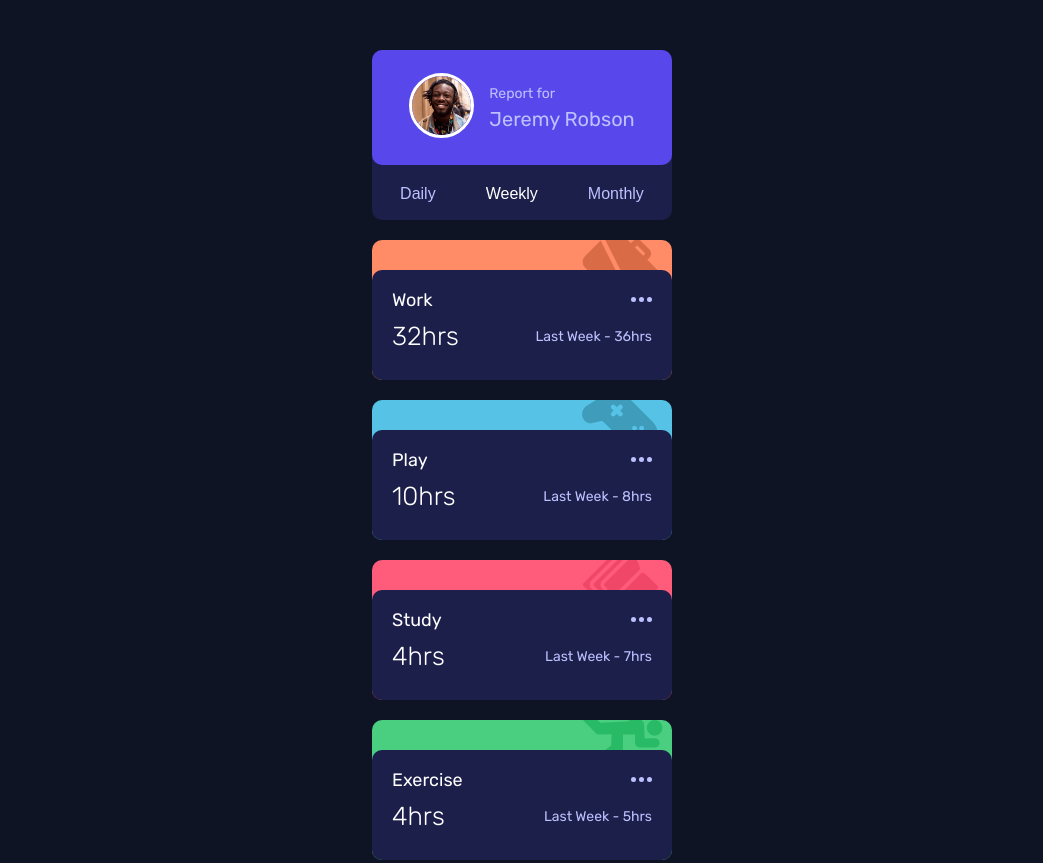
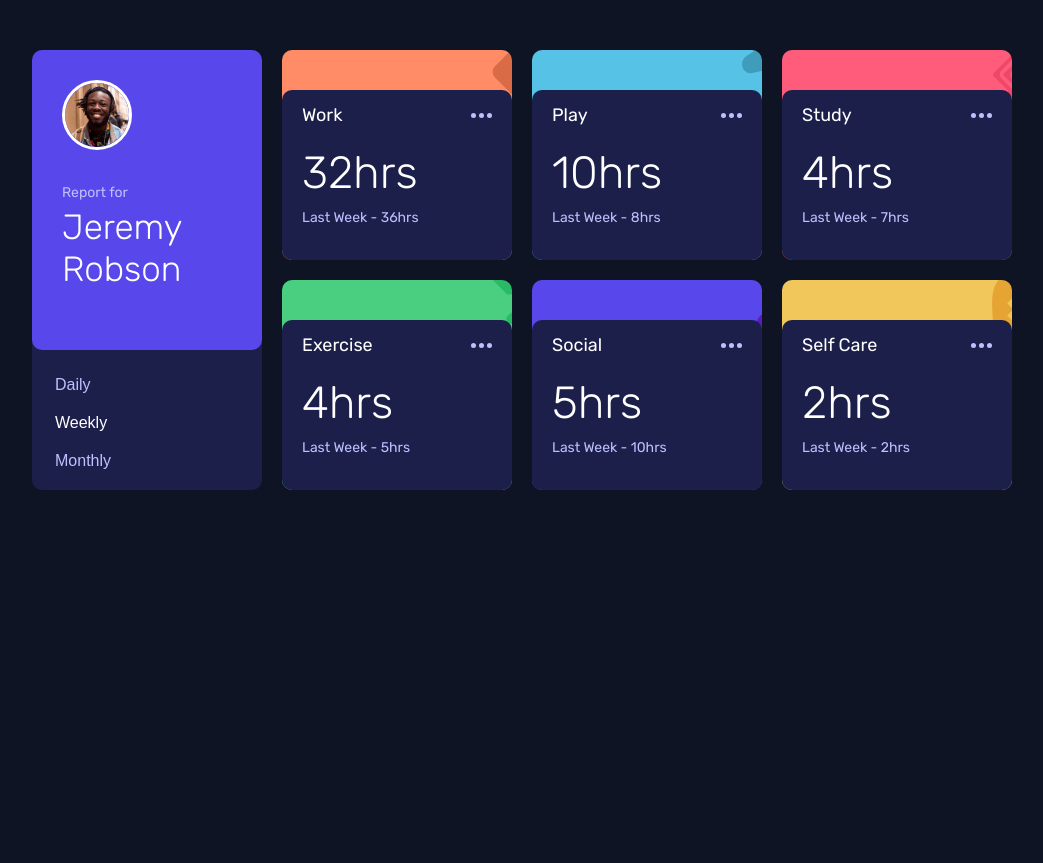
Before and after one commit to MARYAMTEE/time-tracking-dashboard, a plain HTML site: page index.html in a window 1280 px wide. Shown: the top 863 px of the page, without its empty margins (118-1161 px from the left). Drawn offline with Linux system fonts and the light colour scheme.

Commit message:
update responsive design

```diff
--- a/style.css
+++ b/style.css
@@ -23,12 +23,12 @@ body{
     font-family: "Rubik", sans-serif;
     color: var(--light-lilac);
     font-weight: 400;
-     margin: 50px 0;
-     background-color: var(--deep-navy);
+    margin: 50px 0;
+    background-color: var(--deep-navy);
 }
 
 .container{
-    display: grid;
+    display: flex;
     justify-content: center;
     align-items: center;
 }
@@ -42,6 +42,8 @@ body{
     width: 300px;
     height: 115px;
     gap: 15px;
+    position: absolute;
+    top: 0;
 }
 
 .owners-info{
@@ -50,11 +52,12 @@ body{
     background-color: var(--light-navy);
     border-radius: 10px;
     margin-bottom: 20px;
+    position: relative;
 }
 
 .owner-image img{
-    width: 65px;
-    height: 65px;
+    width: 70px;
+    height: 70px;
     border: 3px solid white;
     border-radius: 50%;
 }
@@ -68,6 +71,7 @@ body{
     font-size: 20px;
     font-weight: 400;
     margin-top: 5px;
+    color: white;
 }
 
 /* buttons */
@@ -83,9 +87,11 @@ button{
 
 .owner-timeframe{
     display: flex;
-    justify-content: center;
+    left: 10%;
     gap: 50px;
     margin: 20px 0;
+    position: absolute;
+    bottom: 0;
 }
 
 button.active{
@@ -94,6 +100,8 @@ button.active{
 
 /* Styling each card */
 .container-card{
+    display: grid;
+    gap: 20px;
     border-radius: 10px;
     background-repeat: no-repeat;
     background-position-x: 210px;
@@ -101,7 +109,6 @@ button.active{
     width: 300px;
     height: 140px;
     position: relative;
-    margin-bottom: 20px;
 }
 
 .container-work{
@@ -142,7 +149,6 @@ button.active{
     width: 300px;
     height: 110px;
     border-radius: 10px;
-    padding: 0 20px;
     display: flex;
     flex-direction: column;
     justify-content: center;
@@ -179,3 +185,80 @@ button.active{
 .info-bottom p:nth-child(2){
     font-size: 14px;
 }
+
+.cards-container{
+    display: grid;
+    gap: 20px;
+}
+
+@media screen and (min-width: 1137px){
+
+body{
+    width: 100vw;
+    height: 100vh;
+    }
+
+.col{
+    display: flex;
+    align-items: flex-start;
+}
+
+ .cards-container{
+    grid-template-columns: repeat(3, 1fr);
+
+ }
+
+ .info-bottom{
+    display: block;
+    justify-content: space-between;
+    align-items: center;
+    padding: 20px 0;
+}
+
+ .container-card{
+    width: 230px;
+    height: 210px;
+}
+
+.card{
+    width: 230px;
+    height: 170px;
+    padding: 20px;
+}
+
+.owners-info{
+    width: 230px;
+    height: 440px;
+    margin-right: 20px;
+}
+
+.owner-personal-info{
+    display: block;
+    width: 230px;
+    height: 300px;
+    padding: 30px;
+}
+
+.owner-timeframe{
+    flex-direction: column;
+    gap: 20px;
+    align-items: start;
+}
+
+.owner-description{
+    margin-top: 30px;
+}
+
+.owner-description h1{
+    font-size: 35px;
+    font-weight: 300;
+}
+
+.info-bottom p:nth-child(1){
+    font-size: 45px;
+}
+
+.info-bottom p:nth-child(2){
+    margin-top: 10px;
+}
+}
```
